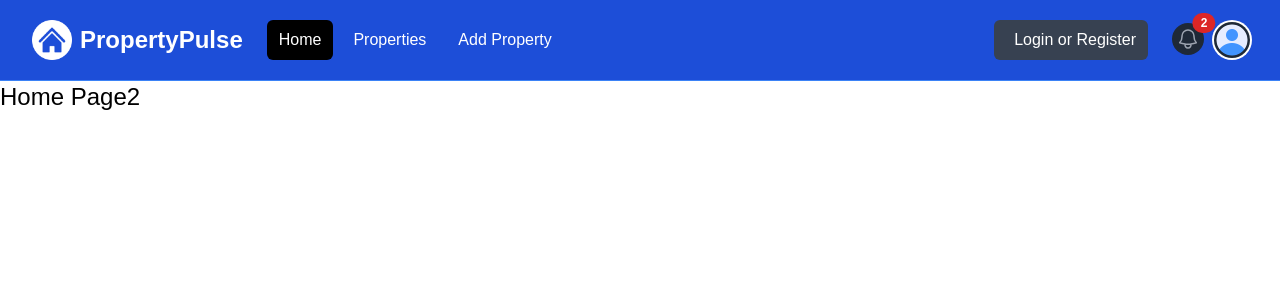
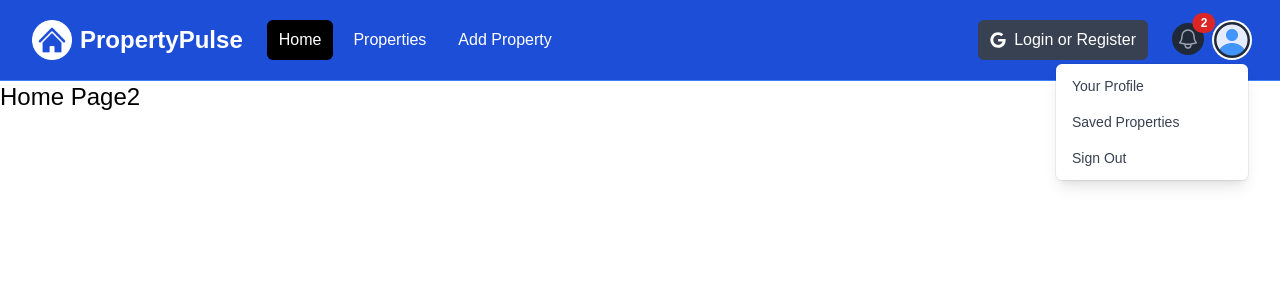
Before and after one commit to Ed2523/propertyPulse, a Next.js app: page / in a window 1280 px wide. Both pictures are taken after a click on the button "Open user menu". Shown: the top 300 px of the page. Built offline with nearby package versions, Linux system fonts and the light colour scheme.

Commit message:
update nav bar second part

```diff
--- a/components/NavBar.tsx
+++ b/components/NavBar.tsx
@@ -1,8 +1,15 @@
+'use client'
+import { useState } from 'react';
 import Image from 'next/image';
+import Link from 'next/link';
 import logo from '@/assets/images/logo-white.png'
 import profileDefault from '@/assets/images/profile.png'
+import { FaGoogle } from 'react-icons/fa'
 
 const NavBar = () => {
+     const [IsMobileMenuOpen , setIsMobileMenuOpen ] = useState(false);
+     const [IsProfielMenuOpen, setIsProfileMenuOpen] = useState(false);
+
     return (  <nav className="bg-blue-700 border-b border-blue-500">
       <div className="mx-auto max-w-7xl px-2 sm:px-6 lg:px-8">
         <div className="relative flex h-20 items-center justify-between">
@@ -14,6 +21,7 @@
               className="relative inline-flex items-center justify-center rounded-md p-2 text-gray-400 hover:bg-gray-700 hover:text-white focus:outline-none focus:ring-2 focus:ring-inset focus:ring-white"
               aria-controls="mobile-menu"
               aria-expanded="false"
+              onClick={ () => setIsMobileMenuOpen((prev) => !prev ) }
             >
               <span className="absolute -inset-0.5"></span>
               <span className="sr-only">Open main menu</span>
@@ -38,7 +46,7 @@
             className="flex flex-1 items-center justify-center md:items-stretch md:justify-start"
           >
             {/*<!-- Logo -->*/}
-            <a className="flex flex-shrink-0 items-center" href="/index.html">
+            <Link className="flex flex-shrink-0 items-center" href="/">
               <Image
                 className="h-10 w-auto"
                 src={logo}
@@ -48,25 +56,22 @@
               <span className="hidden md:block text-white text-2xl font-bold ml-2"
                 >PropertyPulse</span
               >
-            </a>
+            </Link>
             {/*<!-- Desktop Menu Hidden below md screens -->*/}
             <div className="hidden md:ml-6 md:block">
               <div className="flex space-x-2">
-                <a
-                  href="/index.html"
+                <Link
+                  href="/"
                   className="text-white bg-black hover:bg-gray-900 hover:text-white rounded-md px-3 py-2"
-                  >Home</a
-                >
-                <a
-                  href="/properties.html"
+                  >Home</Link>
+                <Link
+                  href="/properties"
                   className="text-white hover:bg-gray-900 hover:text-white rounded-md px-3 py-2"
-                  >Properties</a
-                >
-                <a
-                  href="/add-property.html"
+                  >Properties</Link>
+                <Link
+                  href="/properties/add"
                   className="text-white hover:bg-gray-900 hover:text-white rounded-md px-3 py-2"
-                  >Add Property</a
-                >
+                  >Add Property</Link>
               </div>
             </div>
           </div>
@@ -77,7 +82,7 @@
               <button
                 className="flex items-center text-white bg-gray-700 hover:bg-gray-900 hover:text-white rounded-md px-3 py-2"
               >
-                <i className="fa-brands fa-google text-white mr-2"></i>
+                <FaGoogle className='text-white mr-2'/>
                 <span>Login or Register</span>
               </button>
             </div>
@@ -87,7 +92,7 @@
           <div
             className="absolute inset-y-0 right-0 flex items-center pr-2 md:static md:inset-auto md:ml-6 md:pr-0"
           >
-            <a href="messages.html" className="relative group">
+            <Link href="messages" className="relative group">
               <button
                 type="button"
                 className="relative rounded-full bg-gray-800 p-1 text-gray-400 hover:text-white focus:outline-none focus:ring-2 focus:ring-white focus:ring-offset-2 focus:ring-offset-gray-800"
@@ -115,9 +120,9 @@
                 2
                {/* <!-- Replace with the actual number of notifications -->*/}
               </span>
-            </a>
+            </Link>
             {/* <!-- Profile dropdown button -->*/}
-            <div className="relative ml-3">
+           <div className="relative ml-3">
               <div>
                 <button
                   type="button"
@@ -125,6 +130,7 @@
                   id="user-menu-button"
                   aria-expanded="false"
                   aria-haspopup="true"
+                  onClick= { () => { setIsProfileMenuOpen((prev) => !prev)}}
                 >
                   <span className="absolute -inset-1.5"></span>
                   <span className="sr-only">Open user menu</span>
@@ -137,30 +143,28 @@
               </div>
 
              {/* <!-- Profile dropdown --> */}
-              <div
+             {IsProfielMenuOpen && ( <div
                 id="user-menu"
-                className="hidden absolute right-0 z-10 mt-2 w-48 origin-top-right rounded-md bg-white py-1 shadow-lg ring-1 ring-black ring-opacity-5 focus:outline-none"
+                className=" absolute right-0 z-10 mt-2 w-48 origin-top-right rounded-md bg-white py-1 shadow-lg ring-1 ring-black ring-opacity-5 focus:outline-none"
                 role="menu"
                 aria-orientation="vertical"
                 aria-labelledby="user-menu-button"
                 tabIndex={-1}
               >
-                <a
-                  href="/profile.html"
+                <Link
+                  href="/profile"
                   className="block px-4 py-2 text-sm text-gray-700"
                   role="menuitem"
                   tabIndex={-1}
                   id="user-menu-item-0"
-                  >Your Profile</a
-                >
-                <a
-                  href="/saved-properties.html"
+                  >Your Profile</Link >
+                <Link
+                  href="/properties/saved"
                   className="block px-4 py-2 text-sm text-gray-700"
                   role="menuitem"
                   tabIndex={-1}
                   id="user-menu-item-2"
-                  >Saved Properties</a
-                >
+                  >Saved Properties</Link>
                 <button
                   className="block px-4 py-2 text-sm text-gray-700"
                   role="menuitem"
@@ -169,30 +173,29 @@
                 >
                   Sign Out
                 </button>
-              </div>
+              </div>)}
+
             </div>
+
           </div>
         </div>
       </div>
 
       {/*<!-- Mobile menu, show/hide based on menu state. -->*/}
-      <div className="hidden" id="mobile-menu">
+      { IsMobileMenuOpen && (  <div  id="mobile-menu">
         <div className="space-y-1 px-2 pb-3 pt-2">
-          <a
-            href="/index.html"
+          <Link
+            href="/"
             className="bg-black text-white block rounded-md px-3 py-2 text-base font-medium"
-            >Home</a
-          >
-          <a
-            href="/properties.html"
+            >Home</Link >
+          <Link
+            href="/properties"
             className="text-white block rounded-md px-3 py-2 text-base font-medium"
-            >Properties</a
-          >
-          <a
-            href="/add-property.html"
+            >Properties</Link >
+          <Link
+            href="/properties/add"
             className="text-white block rounded-md px-3 py-2 text-base font-medium"
-            >Add Property</a
-          >
+            >Add Property</Link >
           <button
             className="flex items-center text-white bg-gray-700 hover:bg-gray-900 hover:text-white rounded-md px-3 py-2 my-5"
           >
@@ -200,7 +203,8 @@
             <span>Login or Register</span>
           </button>
         </div>
-      </div>
+      </div>)}
+
     </nav> );
 }
 
```
Also changed, not shown: package.json (+5 -4 lines), 1 other file (tests, documents, lock files or other folders).
